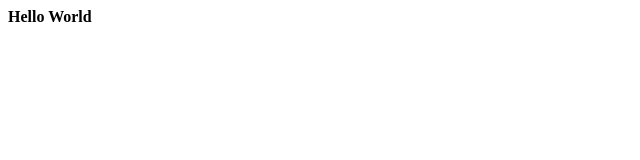
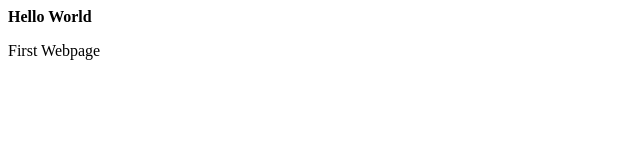
Before and after one commit to Sumit-05J/landing-page, a plain HTML site: page index.html in a window 1280 px wide. Shown: the full height of the page, 0-640 px from the left. Drawn offline with Linux system fonts and the light colour scheme.

Commit message:
first commit b1

```diff
--- a/index.html
+++ b/index.html
@@ -1,11 +1,10 @@
 <!DOCTYPE html>
 <html lang="en">
   <head>
-    <meta charset="UTF-8">
-    <meta name="viewport" content="width=device-width, initial-scale=1.0">
-    <title>Hello world, hi </title>
+    <title>Hello world, hi</title>
   </head>
   <body>
     <b>Hello World</b>
+    <p> First Webpage</p>
   </body>
 </html>
```
